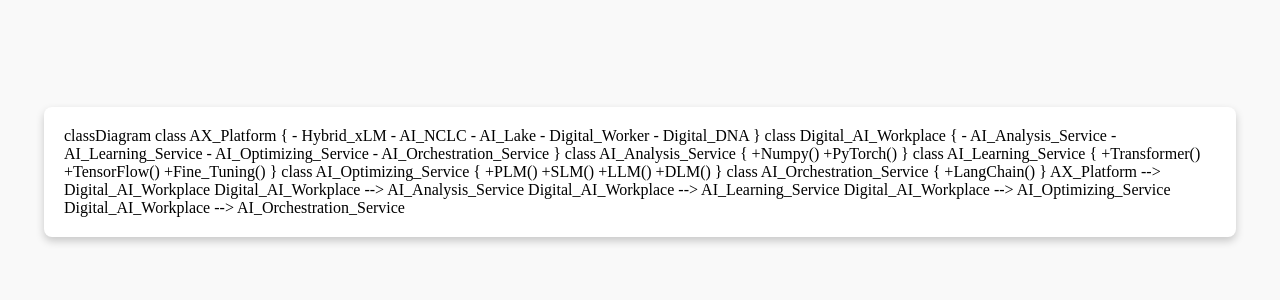
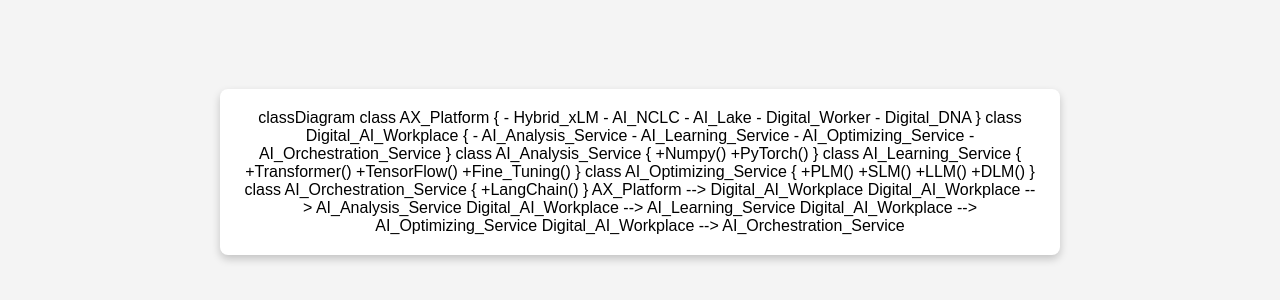
Before and after one commit to hycse89/PSSLAB_OpenSite, a plain HTML site: page ax_class.html in a window 1280 px wide. Shown: the part 228-528 px from the top of the page. Drawn offline with Linux system fonts and the light colour scheme.

Commit message:
Update ax_class.html

```diff
--- a/ax_class.html
+++ b/ax_class.html
@@ -3,41 +3,49 @@
 <head>
     <meta charset="UTF-8">
     <meta name="viewport" content="width=device-width, initial-scale=1.0">
-    <title>Mermaid Gantt Chart</title>
+    <title>Mermaid Center Align</title>
     <script type="module">
         import mermaid from 'https://cdn.jsdelivr.net/npm/mermaid@10/dist/mermaid.esm.min.mjs';
         mermaid.initialize({ startOnLoad: true });
     </script>
     <style>
-        /* 전체 화면을 활용한 중앙 정렬 */
+        /* 전체 페이지 중앙 정렬 */
         body {
+            display: flex;
+            justify-content: center;
+            align-items: center;
+            height: 100vh;
             margin: 0;
-            padding: 0;
-            display: flex;
-            justify-content: center;  /* 수평 중앙 정렬 */
-            align-items: center;      /* 수직 중앙 정렬 */
-            height: 100vh;            /* 전체 높이 */
-            width: 100vw;             /* 전체 너비 */
-            background-color: #f9f9f9;
+            background-color: #f4f4f4;
+            font-family: Arial, sans-serif;
         }
 
         /* Mermaid 다이어그램 컨테이너 */
         .mermaid-container {
-            width: 100%;
-            max-width: 100%;
             display: flex;
-            justify-content: center;  /* 내부 요소 수평 중앙 정렬 */
+            justify-content: center;
             align-items: center;
-        }
-
-        .mermaid {
-            width: 90vw;              /* 화면 가로 90% 사용 */
-            height: auto;
-            max-width: 100%;
+            width: 90vw;
+            max-width: 800px;
             background-color: white;
             padding: 20px;
             border-radius: 8px;
             box-shadow: 0 4px 8px rgba(0, 0, 0, 0.2);
+        }
+
+        /* Mermaid 내부 SVG 중앙 정렬 */
+        .mermaid {
+            text-align: center;  /* 텍스트 정렬 */
+            display: flex;
+            justify-content: center;
+            align-items: center;
+            width: 100%;          /* 전체 박스를 차지하도록 설정 */
+        }
+
+        /* Mermaid 다이어그램 내부 요소 정렬 */
+        .mermaid svg {
+            display: block;
+            margin: auto;
         }
     </style>
 </head>
```
